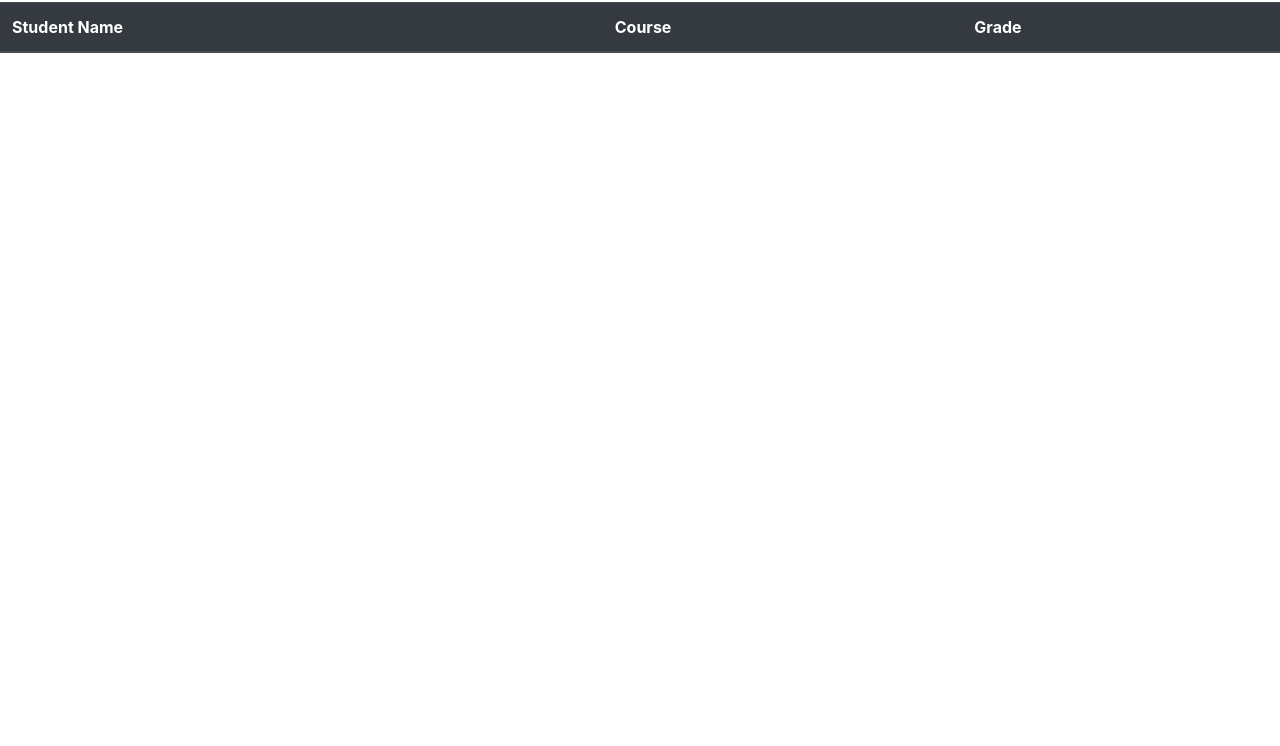
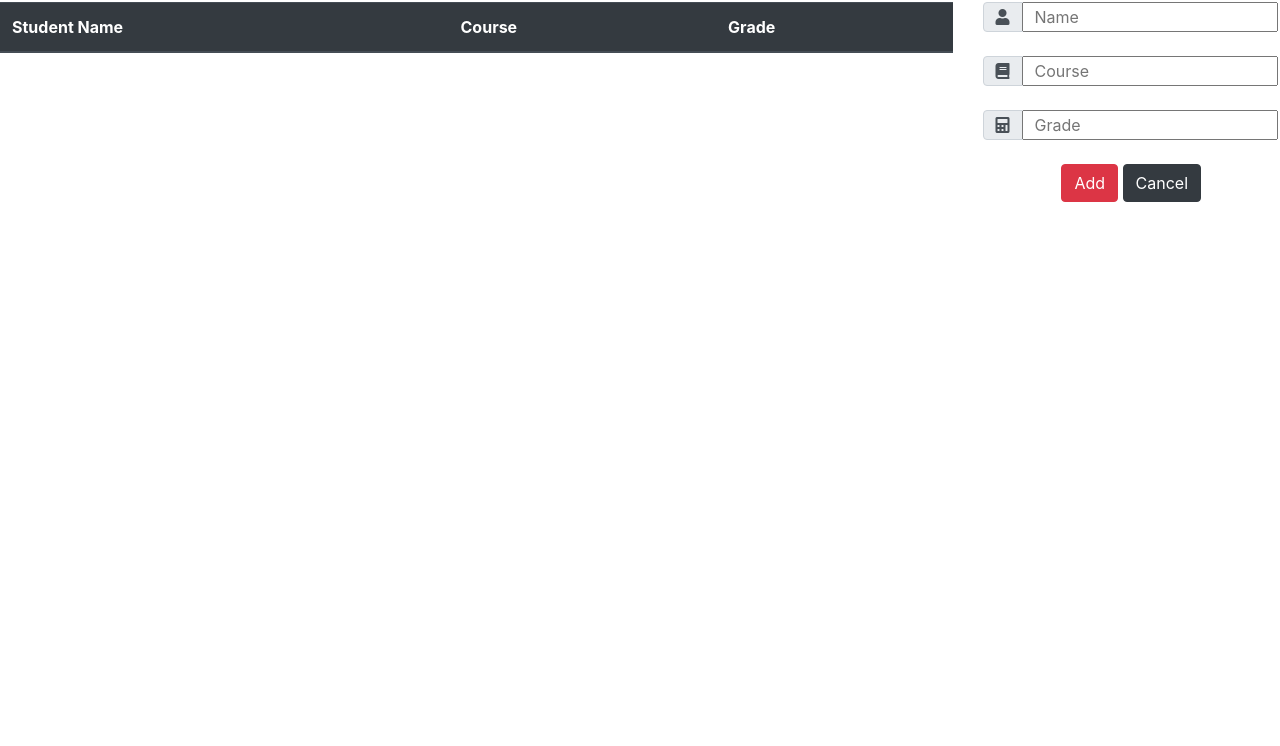
Before and after one commit to samuelyl/student-grade-table, a plain HTML site: page index.html in a window 1280 px wide. Shown: the part 54-800 px from the top of the page. Drawn offline with nearby package versions, Linux system fonts and the light colour scheme; no server answers.

Commit message:
added and styled an HTML form as part of a two-column grid layout alongside the HTML table and modified table styling

```diff
--- a/index.html
+++ b/index.html
@@ -5,17 +5,20 @@
   <meta name="viewport" content="width=device-width, initial-scale=1.0">
   <title>Student Grade Table</title>
   <link rel="stylesheet" href="https://cdnjs.cloudflare.com/ajax/libs/twitter-bootstrap/4.4.0/css/bootstrap.css">
+  <link rel="stylesheet" href="https://cdnjs.cloudflare.com/ajax/libs/font-awesome/5.13.0/css/all.min.css">
 </head>
 <body>
   <header class="header">
     <div class="row">
       <h1 class="col-sm-8">Student Grade Table</h1>
-      <h4 class="col-sm-4 text-right">Average Grade <span class="badge badge-dark"></span></h1>
+      <h4 class="col-sm-4 text-center">Average Grade <span class="badge badge-dark"></span></h1>
     </div>
   </header>
   <main>
-    <table class="table table-dark">
-      <thead>
+    <div class="row">
+      <div class="col-sm-9">
+        <table class="table table-light table-striped table-hover">
+          <thead class="thead-dark">
             <tr>
               <th scope="col">Student Name</th>
               <th scope="col">Course</th>
@@ -25,6 +28,37 @@
           <tbody class="tbody">
           </tbody>
         </table>
+      </div>
+      <div class="col-sm-3">
+        <form>
+          <!-- <label for="name">Name:</label> -->
+          <div class="input-group mb-4">
+            <div class="input-group-prepend">
+              <span class="input-group-text"><i class="fa fa-user" aria-hidden="true"></i></i></span>
+            </div>
+            <input type="text" id="name" name="name" placeholder="  Name">
+          </div>
+          <!-- <label for="course">Course:</label> -->
+          <div class="input-group mb-4">
+            <div class="input-group-prepend">
+              <span class="input-group-text"><i class="fa fa-book" aria-hidden="true"></i></span>
+            </div>
+            <input type="text" id="course" name="course" placeholder="  Course">
+          </div>
+          <!-- <label for="grade">Grade:</label> -->
+          <div class="input-group mb-4">
+            <div class="input-group-prepend">
+              <span class="input-group-text"><i class="fa fa-calculator" aria-hidden="true"></i></span>
+            </div>
+            <input type="text" id="grade" name="grade" placeholder="  Grade">
+          </div>
+          <div class="button-container text-center">
+            <button type="submit" class="btn btn-danger">Add</button>
+            <button type="reset" class="btn btn-dark">Cancel</button>
+          </div>
+        </form>
+      </div>
+    </div>
   </main>
   <script src="https://cdnjs.cloudflare.com/ajax/libs/jquery/3.5.1/jquery.js"></script>
   <script src="components/app.js"></script>
```
Lines whose indentation alone changed are shown as unchanged.
